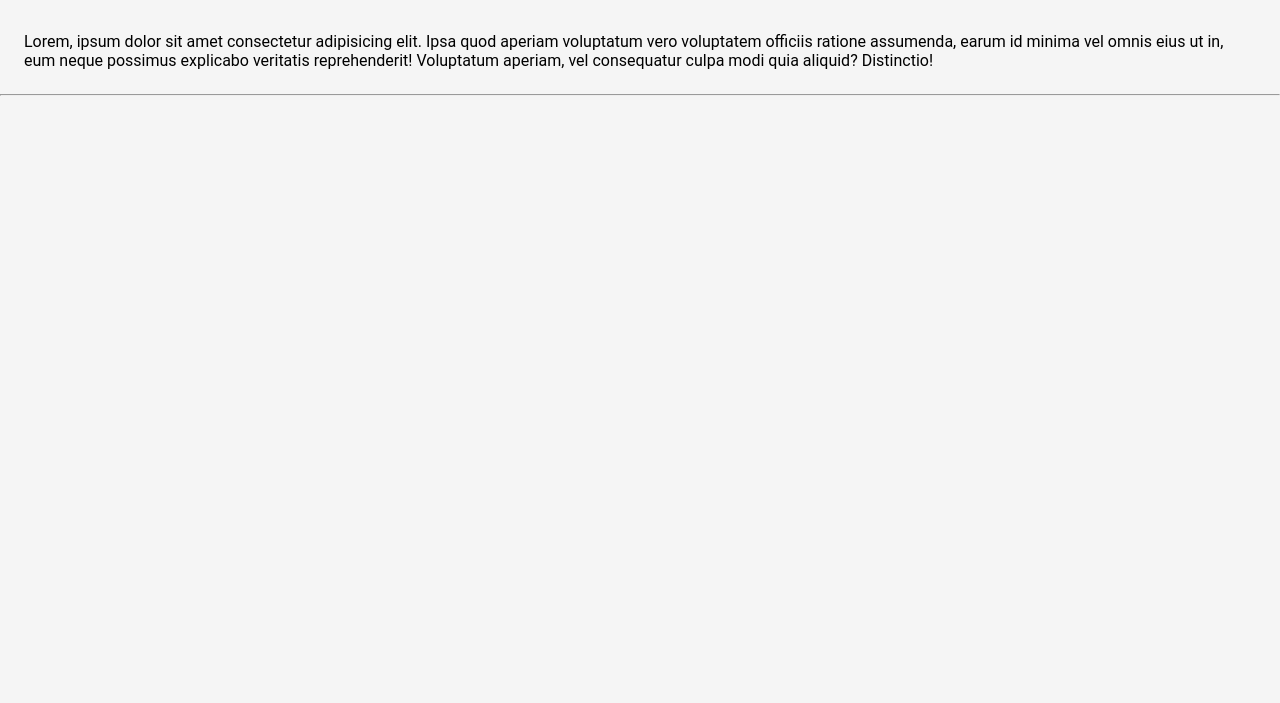
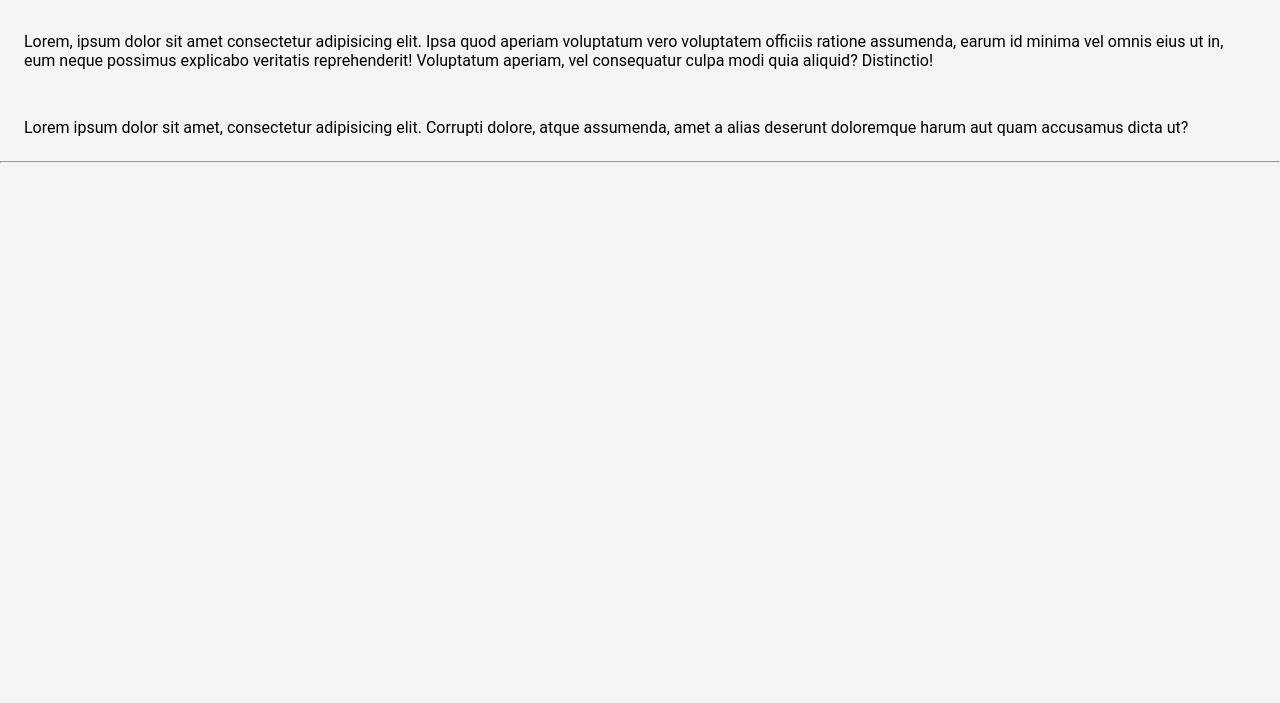
Before and after one commit to Jeanramosa/73593-Introduccion-a-Git-JP, a plain HTML site: page index.html in a window 1280 px wide. Shown: the part 97-800 px from the top of the page. Drawn offline with Linux system fonts and the light colour scheme.

Commit message:
esto es una prueba

```diff
--- a/index.html
+++ b/index.html
@@ -17,6 +17,8 @@
 
     <p>Lorem, ipsum dolor sit amet consectetur adipisicing elit. Ipsa quod aperiam voluptatum vero voluptatem officiis ratione assumenda, earum id minima vel omnis eius ut in, eum neque possimus explicabo veritatis reprehenderit! Voluptatum aperiam, vel consequatur culpa modi quia aliquid? Distinctio!</p>
 
+    <p>Lorem ipsum dolor sit amet, consectetur adipisicing elit. Corrupti dolore, atque assumenda, amet a alias deserunt doloremque harum aut quam accusamus dicta ut?</p>
+
     <hr>
 </body>
 </html>
```
